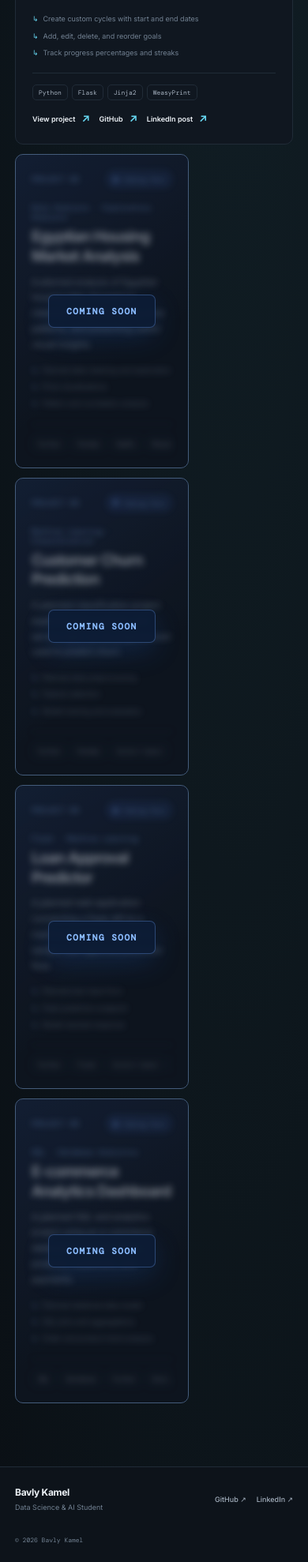
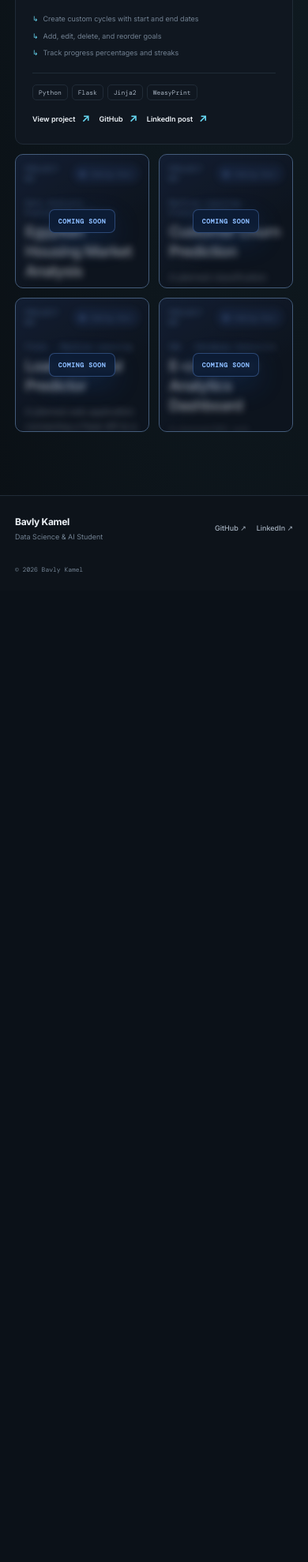
Before and after one commit to BavlyK100/BavlyPortfolio, a Flask app: page /projects in a window 390 px wide. Shown: the part 836-2814 px from the top of the page at 79% size. After the commit the page ends 1562 px from the top, so only its background shows below. Run offline with Flask 3, Linux system fonts and the light colour scheme.

Commit message:
Polish mobile navigation and project cards

```diff
--- a/public/css/style.css
+++ b/public/css/style.css
@@ -88,6 +88,7 @@ html[data-theme="light"] .site-header { background: rgba(246,248,251,.72); }
 .brand { display: inline-flex; align-items: center; gap: 10px; font-size: 13px; font-weight: 700; letter-spacing: -.025em; white-space: nowrap; }
 .brand-mark { display: grid; width: 30px; height: 30px; place-items: center; border: 1px solid var(--border); border-radius: 8px; color: var(--accent); font: 500 10px var(--font-mono); }
 .primary-nav { display: flex; height: 100%; align-items: center; gap: 25px; }
+.nav-tools { display: contents; }
 .nav-link { position: relative; display: inline-flex; height: 100%; align-items: center; color: var(--text-secondary); font-size: 11px; font-weight: 500; transition: color var(--transition); }
 .nav-link::after { position: absolute; right: 0; bottom: 19px; left: 0; height: 1px; background: var(--accent); content: ""; transform: scaleX(0); transform-origin: left; transition: transform var(--transition); }
 .nav-link:hover, .nav-link.is-active { color: var(--text-primary); }
@@ -333,6 +334,8 @@ html[data-theme="light"] .button-primary:hover { color: #fff; }
   .nav-link::after { right: auto; bottom: -1px; width: 26px; }
   .nav-github { align-self: flex-start; margin-top: 13px; }
   .theme-toggle { align-self: flex-start; margin-top: 10px; }
+  .nav-tools { display: flex; align-items: center; gap: 10px; margin-top: 13px; }
+  .nav-tools .nav-github, .nav-tools .theme-toggle { align-self: center; margin-top: 0; }
   .hero { min-height: auto; grid-template-columns: 1fr .75fr; gap: 0; padding-top: 82px; padding-bottom: 95px; }
   .hero h1 { font-size: clamp(55px, 9vw, 75px); }
   .hero-statement { font-size: clamp(28px, 4vw, 36px); }
@@ -382,6 +385,11 @@ html[data-theme="light"] .button-primary:hover { color: #fff; }
   .section-intro { margin-bottom: 25px; font-size: 11px; }
   .project-grid { grid-template-columns: 1fr; gap: 12px; }
   .project-card, .project-list-page .project-card:not(.project-card-featured) { grid-column: 1; min-height: 280px; }
+  .project-list-page .project-grid { grid-template-columns: repeat(2, minmax(0, 1fr)); }
+  .project-list-page .project-card.project-card-featured { grid-column: 1 / -1; }
+  .project-list-page .project-card.project-card-upcoming { grid-column: auto; min-width: 0; min-height: 0; aspect-ratio: 1; }
+  .project-list-page .project-card-upcoming .card-content { overflow: hidden; padding: 12px; }
+  .project-list-page .coming-soon-label { padding: 9px 11px; font-size: 8px; letter-spacing: .09em; }
   .project-card-featured { display: flex; flex-direction: column; }
   .project-card-featured .card-content { order: 2; padding: 21px; }
   .file-visual { order: 1; min-height: 205px; padding: 17px; border-right: 0; border-bottom: 1px solid var(--border); border-left: 0; }
--- a/templates/base.html
+++ b/templates/base.html
@@ -27,8 +27,8 @@
         {% else %}
           <a class="nav-link" href="{{ url_for('home') }}#home">Home</a><a class="nav-link" href="{{ url_for('home') }}#about">About</a><a class="nav-link" href="{{ url_for('home') }}#skills">Skills</a><a class="nav-link{% if request.endpoint in ['projects', 'project_detail'] %} is-active{% endif %}"{% if request.endpoint in ['projects', 'project_detail'] %} aria-current="page"{% endif %} href="{{ url_for('projects') }}">Projects</a><a class="nav-link" href="{{ url_for('home') }}#experience">Experience</a><a class="nav-link" href="{{ url_for('home') }}#contact">Contact</a>
         {% endif %}
-        <a class="nav-github" href="https://github.com/BavlyK100" target="_blank" rel="noreferrer">GitHub <span aria-hidden="true">↗</span></a>
-        <button class="theme-toggle" type="button" aria-label="Switch to dark mode" aria-pressed="false"><span class="theme-icon" aria-hidden="true">☾</span><span class="theme-label">Dark mode</span></button>
+        <div class="nav-tools"><a class="nav-github" href="https://github.com/BavlyK100" target="_blank" rel="noreferrer">GitHub <span aria-hidden="true">↗</span></a>
+        <button class="theme-toggle" type="button" aria-label="Switch to dark mode" aria-pressed="false"><span class="theme-icon" aria-hidden="true">☾</span><span class="theme-label">Dark mode</span></button></div>
       </nav>
     </div>
   </header>
```
